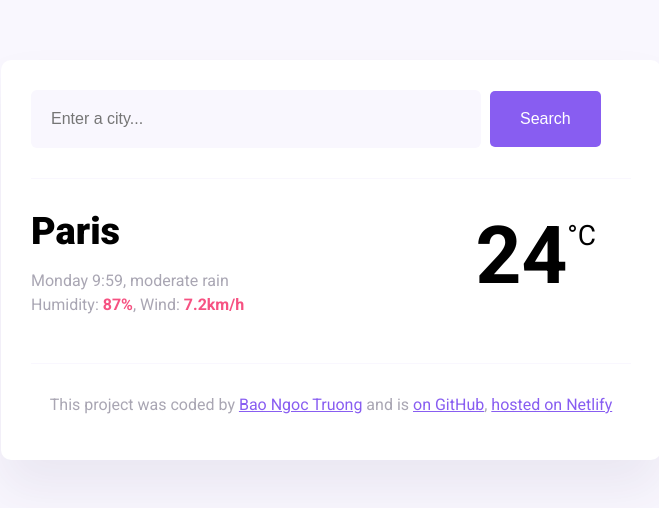
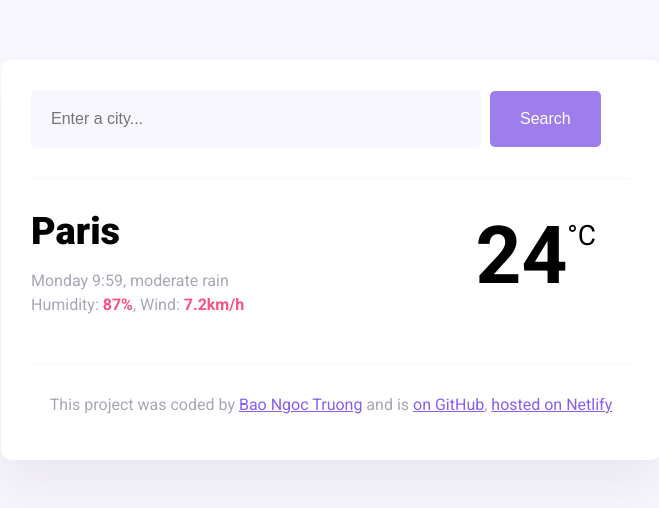
Before and after one commit to bngoctruong/doory, a plain HTML site: page index.html in a window 1280 px wide. In both pictures the pointer is over the input "Search". Shown: the whole page, without its empty margins (309-968 px from the left). Drawn offline with nearby package versions, Linux system fonts and the light colour scheme.

Commit message:
update search bar

```diff
--- a/src/styles.css
+++ b/src/styles.css
@@ -41,7 +41,10 @@ header {
   line-height: 1;
   border-radius: 5px;
 }
-
+.search-button:hover {
+    cursor: pointer;
+    background-color: #9d7eea;
+}
 main {
   padding: 30px 0;
 }
```
